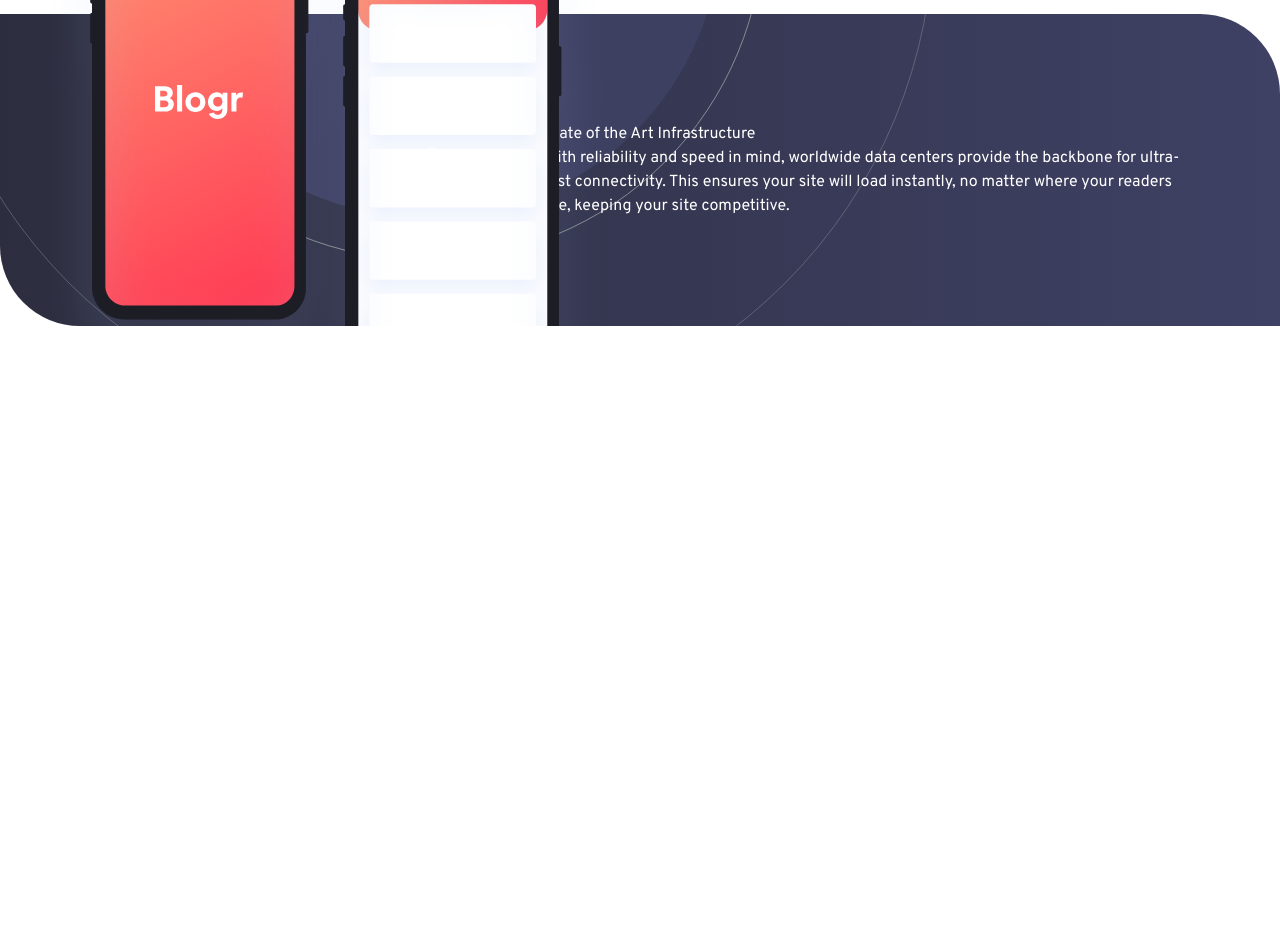
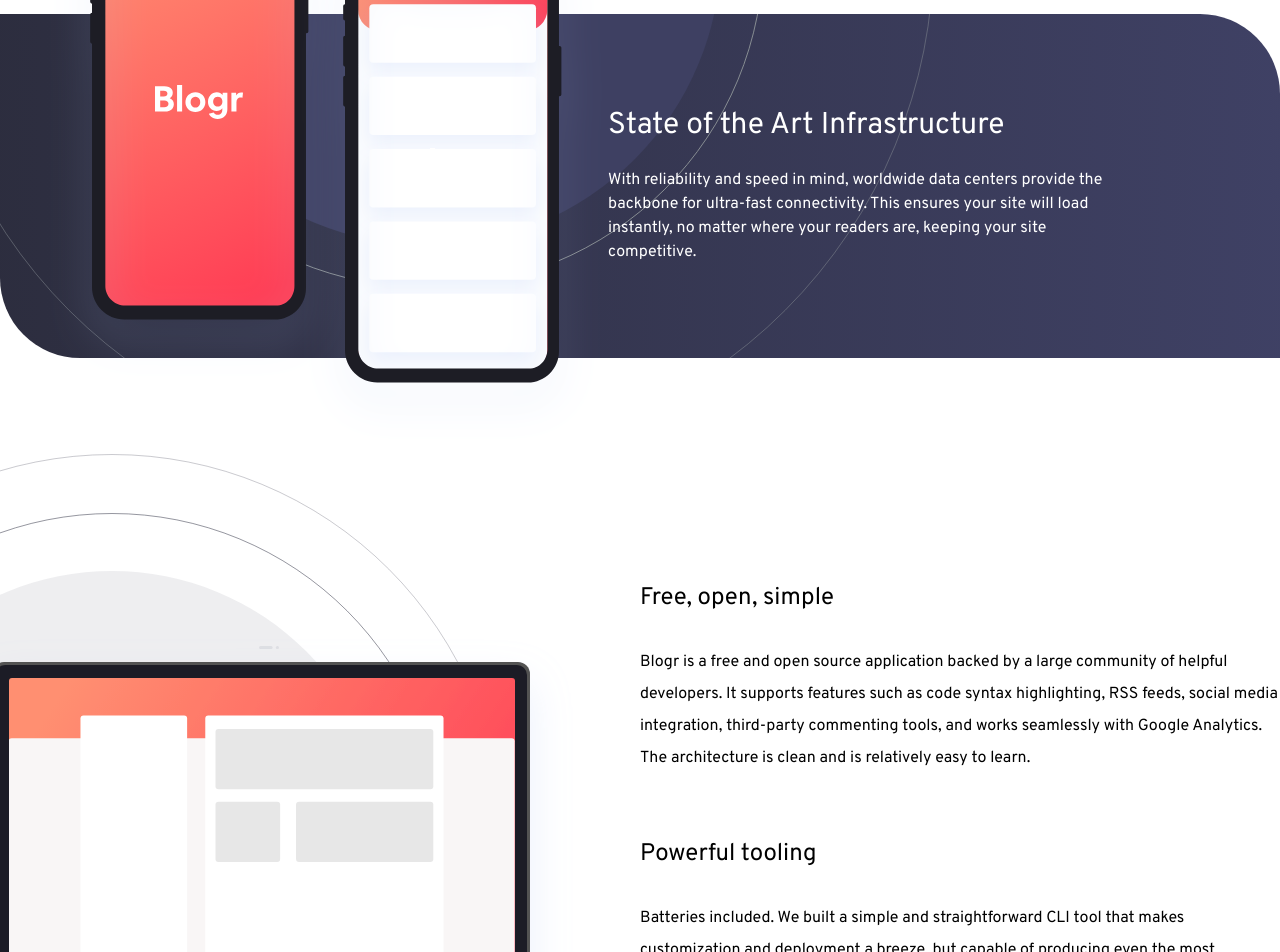
Before and after one commit to mikedeleon9/Blog-Landing-Page, a React (Vite) app: page / in a window 1280 px wide. Shown: the part 1580-2532 px from the top of the page. Before the commit the page ends 1906 px from the top, so only its background shows below. Built offline with nearby package versions, Linux system fonts and the light colour scheme.

Commit message:
working on styling words in laptop component:

```diff
--- a/src/App.jsx
+++ b/src/App.jsx
@@ -2,15 +2,17 @@
 import Header from './components/Header'
 import DesignComponent from './components/DesignComponent'
 import ArtComponent from './components/ArtComponent'
+import LaptopComponent from './components/LaptopComponent'
 
 function App() {
 
 
   return (
-    <div className="overflow-x-hidden">
+    <div className="overflow-hidden">
     <Header />
     <DesignComponent />
     <ArtComponent />
+    <LaptopComponent />
     </div>
   )
 }
--- a/src/components/ArtComponent.jsx
+++ b/src/components/ArtComponent.jsx
@@ -3,12 +3,13 @@
 
 export default function ArtComponent(){
     return(
-        <div className="artComponent h-78 relative flex  justify-end">
+        <div className="artComponent h-86 relative flex flex-col justify-center items-end mb-24">
+
 
                 <img className="main-image " src={mobileLogo} alt="phonesLogo" />
 
-                <div className="flex flex-col  w-1/2 justify-center mr-24 text-white">
-                    <h2>State of the Art Infrastructure</h2>
+                <div className="flex flex-col gap-6 w-1/2 justify-center mr-24 text-white p-16">
+                    <h2 className="text-3xl">State of the Art Infrastructure</h2>
                     <p>With reliability and speed in mind, worldwide data centers provide the backbone for ultra-fast connectivity. This ensures your site will load instantly, no matter where your readers are, keeping your site competitive.</p>
                 </div>
         </div>
--- a/src/components/Header.jsx
+++ b/src/components/Header.jsx
@@ -7,7 +7,7 @@
     const headerItems = ["Product", "Company", "Connect"]
 
     return(
-        <div className=" header-div pb-32 mb-16 flex flex-col  gap-12">
+        <div className=" header-div pb-32 mb-16 flex flex-col  gap-12 ">
             <div className="flex items-center justify-between px-42 py-12">
 
           <header className="flex items-center gap-12">
--- /dev/null
+++ b/src/components/LaptopComponent.jsx
@@ -0,0 +1,21 @@
+import laptopImage from "../images/illustration-laptop-desktop.svg"
+
+export default function LaptopComponent(){
+    return(
+        <div className="flex  ">
+            <div className="flex-1">
+                <img className="laptop-image " src={laptopImage} alt="laptop image" />
+            </div>
+            <div className="flex-1 mt-32 flex flex-col gap-16 text-base/8">
+                <div className="">
+                    <h2 className="text-2xl mb-8">Free, open, simple</h2>
+                    <p>Blogr is a free and open source application backed by a large community of helpful developers. It supports features such as code syntax highlighting, RSS feeds, social media integration, third-party commenting tools, and works seamlessly with Google Analytics. The architecture is clean and is relatively easy to learn.</p>
+                </div>
+                <div>
+                    <h2 className="text-2xl mb-8">Powerful tooling</h2>
+                    <p>Batteries included. We built a simple and straightforward CLI tool that makes customization and deployment a breeze, but capable of producing even the most complicated sites.</p>
+                </div>
+            </div>
+        </div>
+    )
+}
--- a/src/index.css
+++ b/src/index.css
@@ -36,6 +36,11 @@
   right: -250px;
 }
 
+.laptop-image{
+  position: absolute;
+  left: -280px;
+}
+
 .artComponent{
  background:
  url('./images/bg-pattern-circles.svg') ,
```
